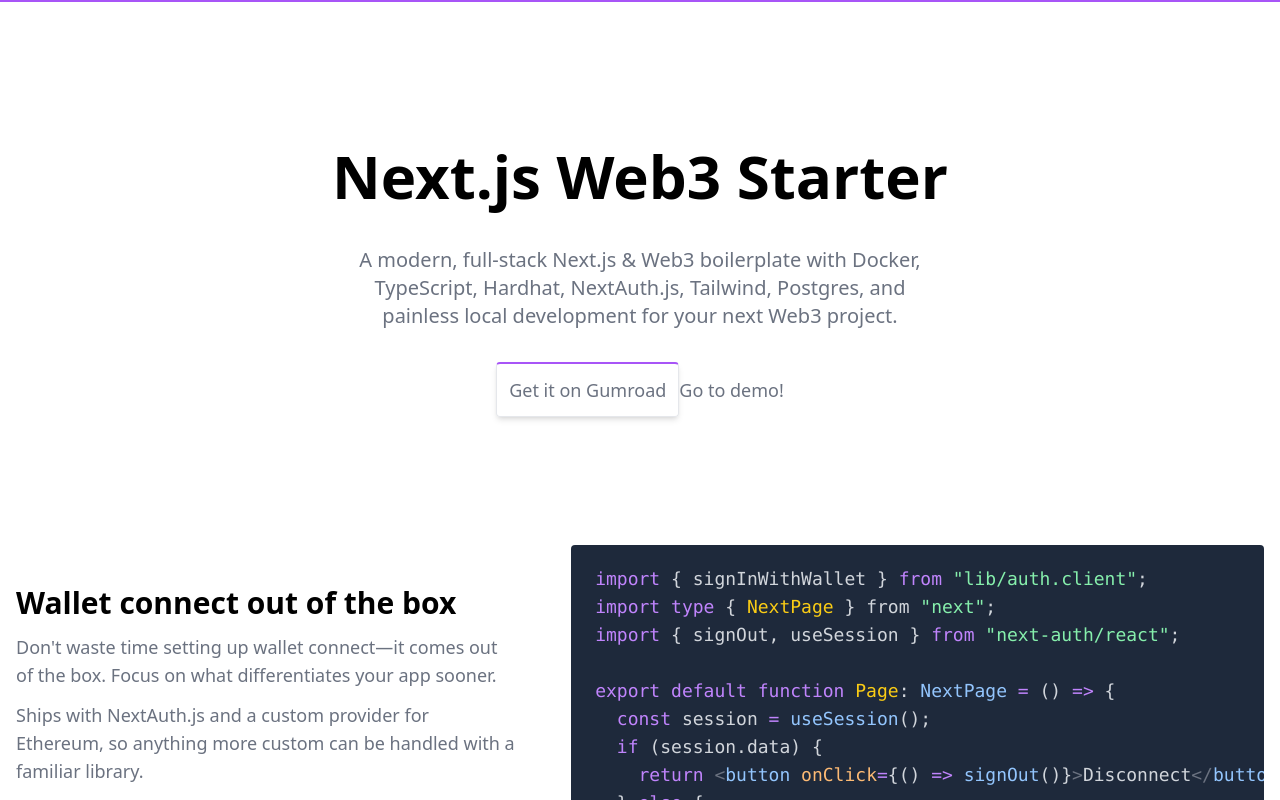
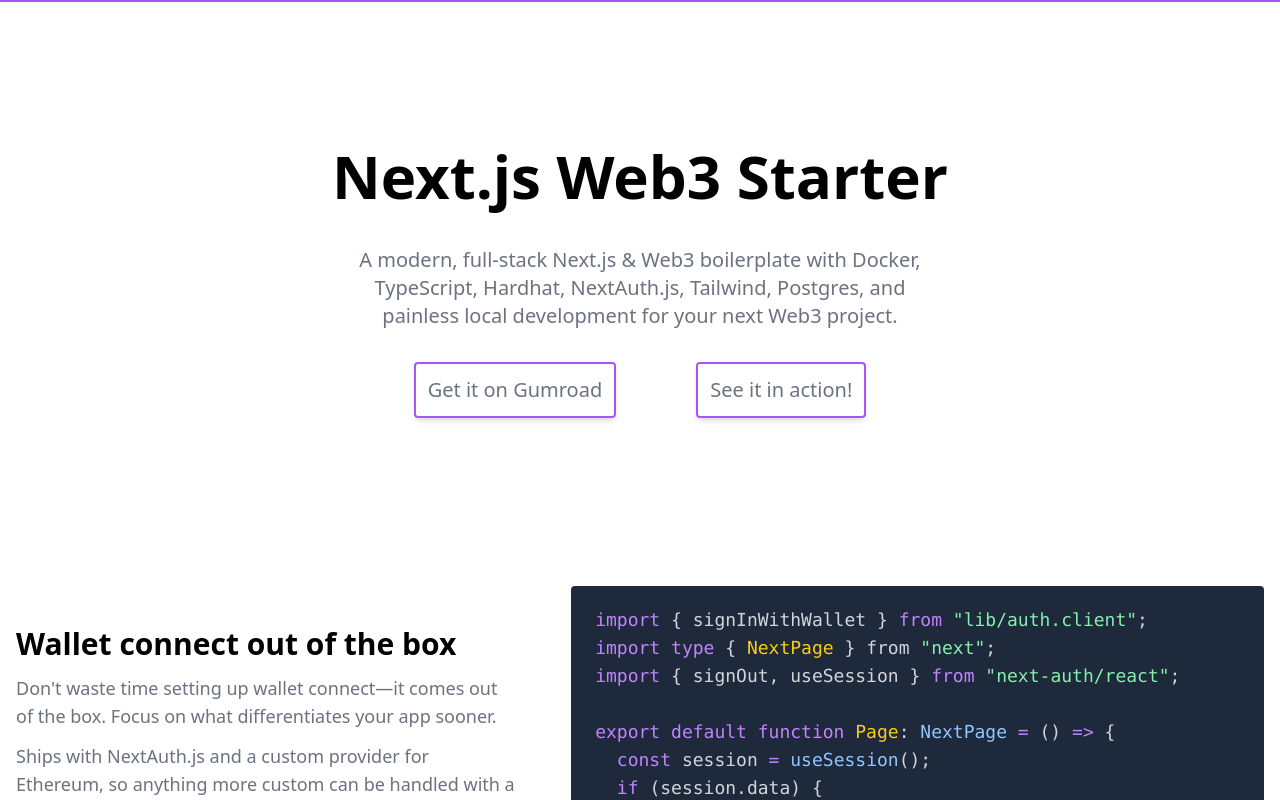
Before and after one commit to patnir/nextjs-web3-starter, a Next.js app in the folder app/: page / in a window 1280 px wide. Shown: the top 800 px of the page. Built offline with nearby package versions, Linux system fonts and the light colour scheme.

Commit message:
styling fixes

```diff
--- a/app/pages/index.tsx
+++ b/app/pages/index.tsx
@@ -17,13 +17,18 @@
             `}
           </p>
 
+          <div className="max-w-xl mx-auto text-xl">
           <a
-            className="inline-block p-3 border border-t-2 border-t-purple-500 rounded shadow-md mt-8 font-medium"
+            className="inline-block m-10 p-3 border border-2 border-purple-500 rounded shadow-md mt-8 font-medium"
             href="#"
           >
             {`Get it on Gumroad`}
           </a>
-          <Link href={"/demo"}>Go to demo!</Link>
+          <Link href={"/demo"}>
+            <button className="inline-block m-10 p-3 border border-2 border-purple-500 rounded shadow-md mt-8 font-medium">See it in action!</button>
+          </Link>
+
+          </div>
         </header>
 
         <section className="flex flex-col lg:grid grid-cols-[40%_1fr] align-center gap-5 lg:gap-14">
@@ -108,7 +113,7 @@
                 {` ⠿ Container nextjs-web3-starter-app-1        Created  0.0s\n`}
                 {` ⠿ Container nextjs-web3-starter-db-1         Created  0.0s\n`}
                 {` ⠿ Container nextjs-web3-starter-contracts-1  Created  0.0s`}
-             </span>
+              </span>
             </code>
           </pre>
         </section>
```
